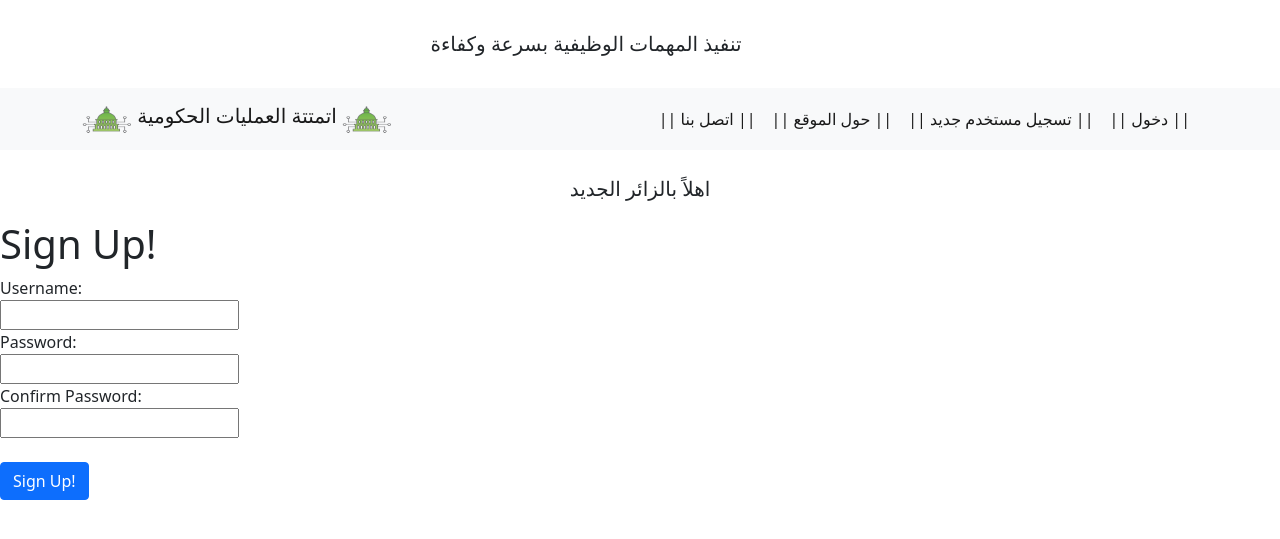
After one commit to suhaib-rabba/atmattal3mliat, a Django app: template atmattal3mliat-project/templates/general/accounts/signup.html in a window 1280 px wide. The commit adds this page. Shown: the top 539 px of the page. Run offline with Django 3.2, Linux system fonts and the light colour scheme; the template is opened without the code that fills it, so the values that code supplies are empty.

Commit message:
تغيير جديد

```diff
--- a/atmattal3mliat-project/apps/views.py
+++ b/atmattal3mliat-project/apps/views.py
@@ -11,3 +11,7 @@ def home(request):
 def about(request):
     context = {}
     return render(request, 'general/about.html', context)
+
+
+def contact(request):
+    return render(request, 'general/contact.html')
--- a/atmattal3mliat-project/atmattal3mliat/urls.py
+++ b/atmattal3mliat-project/atmattal3mliat/urls.py
@@ -25,5 +25,6 @@ urlpatterns = [
     path('admin/', admin.site.urls),
     path('', views.home, name='home'),
     path('accounts/', include('accounts.urls')),
-    path('about/', views.about, name='about')
+    path('about/', views.about, name='about'),
+    path('contact/', views.contact, name='contact')
 ] + static(settings.MEDIA_URL, document_root=settings.MEDIA_ROOT)
--- a/atmattal3mliat-project/templates/base.html
+++ b/atmattal3mliat-project/templates/base.html
@@ -32,15 +32,15 @@
       </div>
       <nav class="navbar navbar-expand-lg  navbar-light bg-light ">
   <div class="container">
-    <a class="navbar-brand lead  active" href="{% url 'home' %}">  <img  src="{% static 'one-digital-gov_200.png' %}" alt="" width="50" height="40" class="d-inline-block align-text-top">
-     اتمتتة العمليات الحكومية</span>  <img  src="{% static 'one-digital-gov_200.png' %}" alt="" width="50" height="40" class="d-inline-block align-text-top"></a>
+    <a class="navbar-brand lead  active" href="{% url 'home' %}">  <img  src="{% static 'one-digital-gov_200.png' %}" alt="" width="50" height="35" class="d-inline-block align-text-top">
+     اتمتتة العمليات الحكومية</span>  <img   src="{% static 'one-digital-gov_200.png' %}" alt="" width="50" height="35" class="d-inline-block align-text-top"></a>
     <button class="navbar-toggler" type="button" data-bs-toggle="collapse" data-bs-target="#navbarNav" aria-controls="navbarNav" aria-expanded="false" aria-label="Toggle navigation">
       <span class="navbar-toggler-icon"></span>
     </button>
     <div class="collapse navbar-collapse justify-content-end" id="navbarNav">
       <ul class="navbar-nav ">
         <li class="nav-item">
-          <a class="nav-link active" aria-current="page" href="#">|| اتصل بنا ||</a>
+          <a class="nav-link active" aria-current="page" href="{% url 'contact' %}">|| اتصل بنا ||</a>
         </li>
         <li class="nav-item">
           <a class="nav-link active" href="{% url 'about' %}">|| حول الموقع ||</a>
--- /dev/null
+++ b/atmattal3mliat-project/templates/general/accounts/signup.html
@@ -0,0 +1,31 @@
+{% extends 'base.html' %}
+
+{% block content %}
+
+{% if error %}
+{{ error }}
+<br />
+<br />
+{% endif %}
+
+<h1>Sign Up!</h1>
+
+<form method="POST" action="{% url 'signup' %}">
+{% csrf_token %}
+Username:
+<br />
+<input type="text" name="username" />
+<br />
+Password:
+<br />
+<input type="password" name="password1" />
+<br />
+Confirm Password:
+<br />
+<input type="password" name="password2" />
+<br />
+<br />
+<input class="btn btn-primary" type="submit" value="Sign Up!" />
+</form>
+
+{% endblock %}
```
Also changed, not shown: atmattal3mliat-project/templates/general/accounts/login.html (added, +27 -0 lines), atmattal3mliat-project/templates/general/contact.html (added, +10 -0 lines), atmattal3mliat-project/db.sqlite3.
